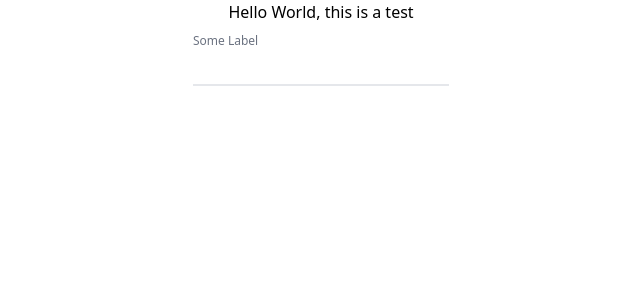
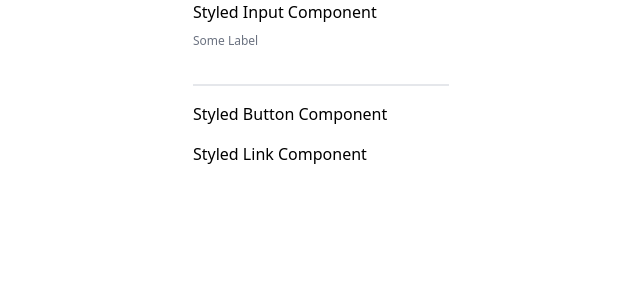
Before and after one commit to Kankenny/Friday, a React (Create React App) app in the folder frontend/: page / in a window 1280 px wide. Shown: the top 300 px of the page, without its empty margins (319-959 px from the left). Built offline with nearby package versions, Linux system fonts and the light colour scheme.

Commit message:
Create the structure to put components in for display purposes

```diff
--- a/frontend/src/App.tsx
+++ b/frontend/src/App.tsx
@@ -4,9 +4,17 @@ import StyledInput from "./components/ui/StyledInput";
 function App() {
   return (
     <div className="flex justify-center flex-col items-center space-y-4">
-      <h1>Hello World, this is a test</h1>
-      <div className="w-64">
+      <div className="w-64 space-y-4">
+        <h1>Styled Input Component</h1>
         <StyledInput label="Some Label" name="Some Label" type="text" />
+      </div>
+      <div className="w-64 space-y-4">
+        <h1>Styled Button Component</h1>
+        {/* Put component here */}
+      </div>
+      <div className="w-64 space-y-4">
+        <h1>Styled Link Component</h1>
+        {/* Put component here */}
       </div>
     </div>
   );
```
